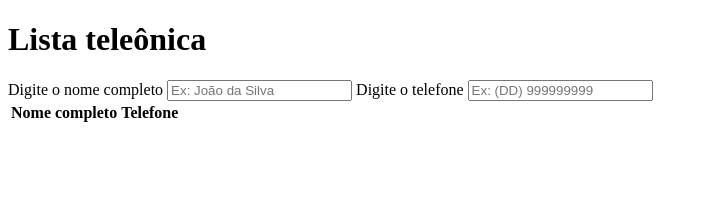
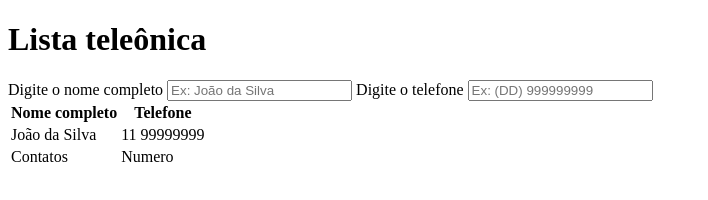
Before and after one commit to agtoliv/ebac-m8-pratique, a plain HTML site: page index.html in a window 1280 px wide. Shown: the whole page, without its empty margins (0-708 px from the left). Drawn offline with Linux system fonts and the light colour scheme.

Commit message:
feat: add footer

```diff
--- a/index.html
+++ b/index.html
@@ -4,6 +4,9 @@
     <meta charset="UTF-8">
     <meta name="viewport" content="width=device-width, initial-scale=1.0">
     <title>Lista teleônica</title>
+    <link rel="preconnect" href="https://fonts.googleapis.com">
+    <link rel="preconnect" href="https://fonts.gstatic.com" crossorigin>
+    <link href="https://fonts.googleapis.com/css2?family=Inter:wght@100..900&display=swap" rel="stylesheet">
 </head>
 <body>
     <header>
@@ -20,6 +23,18 @@
                 <th>Telefone</th>
             </tr>
         </thead>
+        <tbody>
+            <tr>
+                <td>João da Silva</td>
+                <td>11 99999999</td>
+            </tr>
+        </tbody>
+        <tfoot>
+            <tr>
+                <td>Contatos</td> <!--qtd de contatos-->
+                <td>Numero</td>
+            </tr>
+        </tfoot>
 
     </table>
 </body>
```
